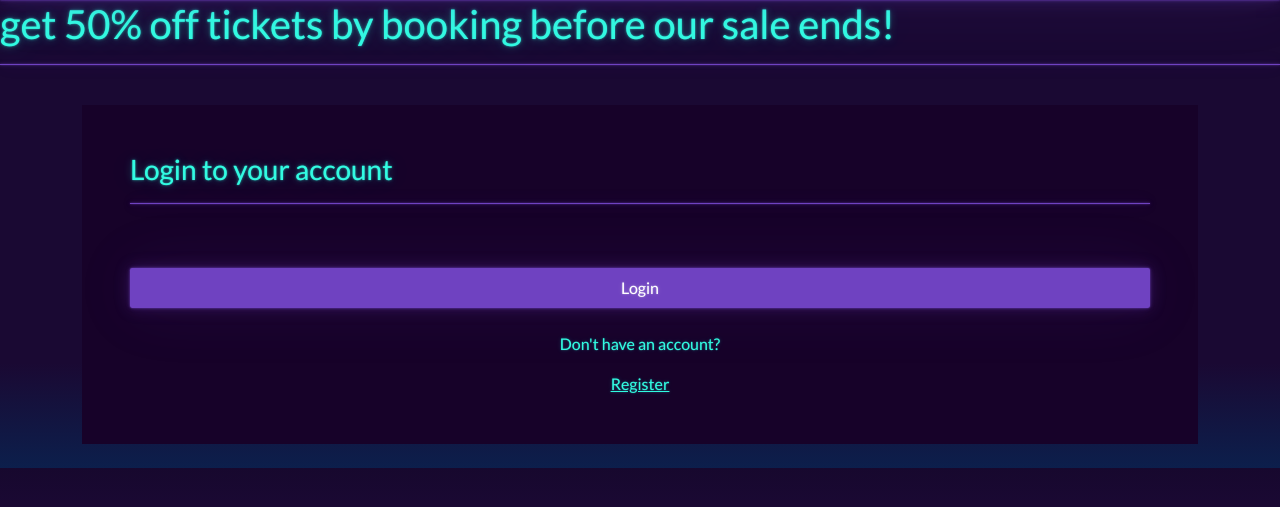
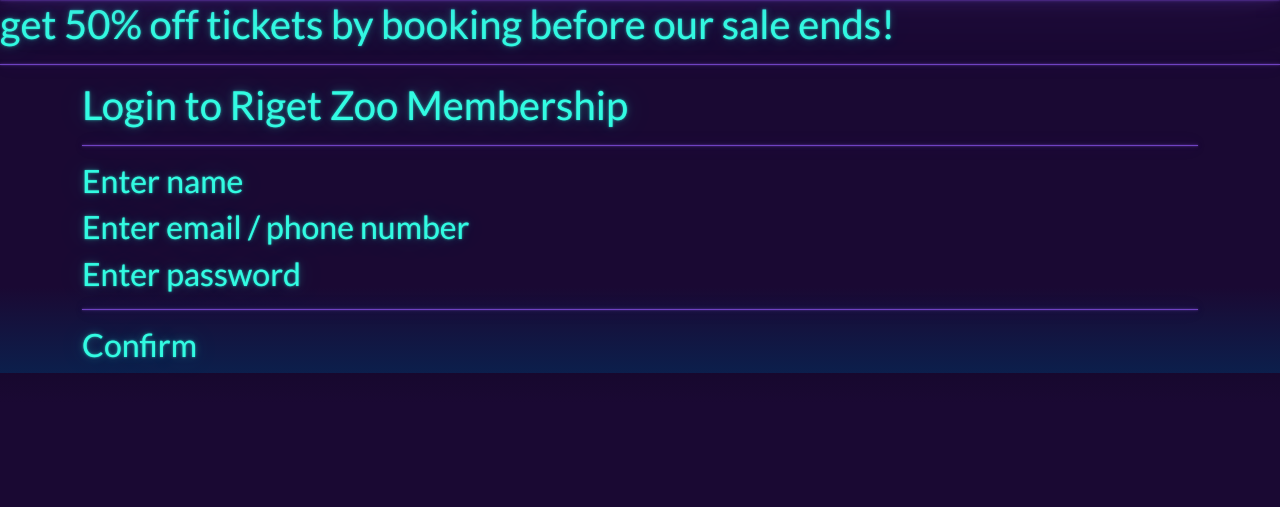
Before and after one commit to missmush/Riget-Zoo-Adventures, a Django app: page /login in a window 1280 px wide. Shown: the part 56-563 px from the top of the page. Run offline with Django 5.2, Linux system fonts and the light colour scheme; parts of the project's set-up code (start-up, migrations or seed data) failed here and were passed over; some libraries are stand-ins or nearby versions.

Commit message:
forgot to commit lol

```diff
--- a/dcrm/website/templates/website/home.html
+++ b/dcrm/website/templates/website/home.html
@@ -25,6 +25,7 @@
     <h3><a class="nav-link" href="{% url 'about' %}"> Learn more about us by clicking here &nbsp; <i class="fa fa-book" aria-hidden="true"></i></a></h3>
     <hr>
     <h1>Adopt an animal and support the wildlife</h1>
+    <h3><a class="nav-link" href="{% url 'adoption' %}"> Adopt an animal by clicking here &nbsp; <i class="fa fa-heart" aria-hidden="true"></i></a></h3>
     {% endblock %}
 </div>
 </body>
--- a/dcrm/website/templates/website/login.html
+++ b/dcrm/website/templates/website/login.html
@@ -1,28 +1,13 @@
 {% extends 'website/home.html' %}
 
-{% load crispy_forms_tags %}
+{% block content %}
 
-{% block content %}
-    <body>
-        <br>
-        <div class="container bg-dark p-5 form-layout">
-            <h3>Login to your account</h3>
+<h1>Login to Riget Zoo Membership</h1>
+<hr>
+<h2>Enter name</h2>
+<h2>Enter email / phone number</h2>
+<h2>Enter password</h2>
+<hr>
+<h2>Confirm</h2>
 
-            <hr>
-            <br>
-            <form method="POST" autocomplete="off">
-                {% csrf_token %}
-                {{login_form|crispy}}
-                <br>
-                <button type="submit" class="btn btn-primary w-100 btn-block p-2"> Login </button>
-            </form>
-
-            <br>
-            <div class="text-center">
-                <p>Don't have an account? </p> <a href="{% url 'register' %}"> Register </a>
-            </div>
-
-        </div>
-        <br>
-    </body>
 {% endblock %}
```
